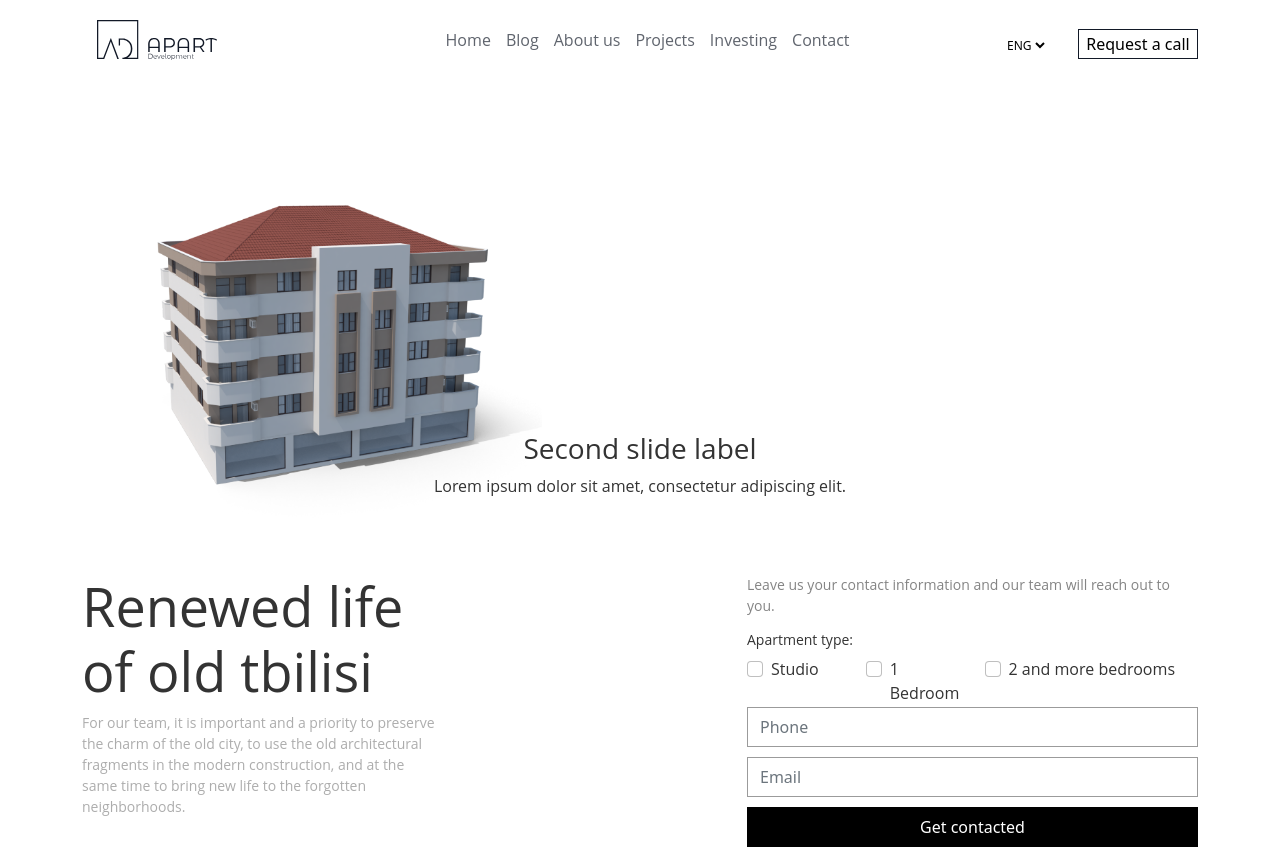
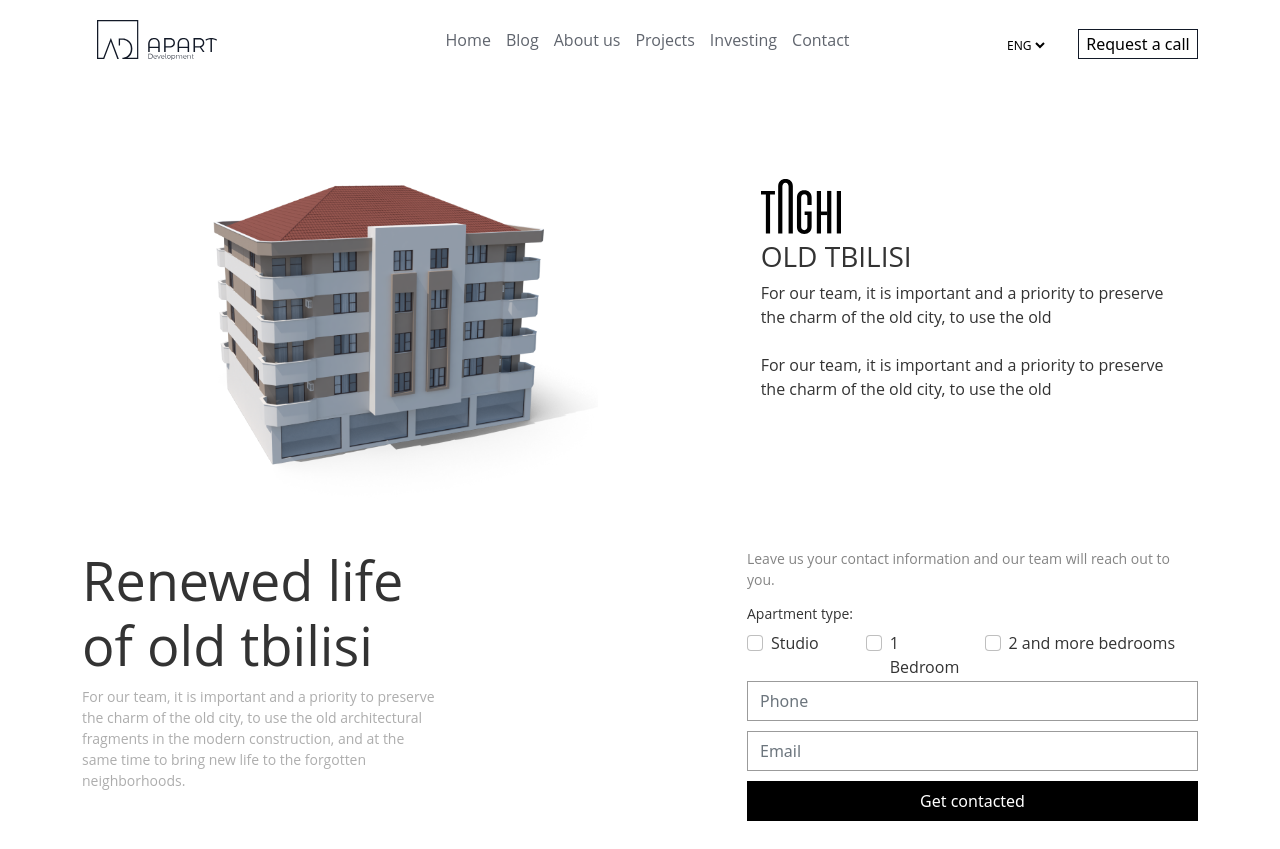
Before and after one commit to G-Apxo/Apart, a Next.js app: page / in a window 1280 px wide. Shown: the top 849 px of the page. Built offline with nearby package versions, Linux system fonts and the light colour scheme.

Commit message:
slider layout design creation

```diff
--- a/src/components/Slider/slider.js
+++ b/src/components/Slider/slider.js
@@ -1,41 +1,70 @@
 import React from 'react'
-import { Nav, Button,Row,Container,input,Carousel } from 'react-bootstrap'
+import { Nav, Button,Row,Container,input,Carousel, Col } from 'react-bootstrap'
 import Slide1 from '../../../assets/slider.png'
+import Taghi from '../../../assets/taghi.svg'
 import Image from 'next/image'
 
 function slider() {
   return (
-        <Container>
-            <Row>
             <Carousel>
               <Carousel.Item>
-              <Image src={Slide1} alt="banner immage" />
-                <Carousel.Caption>
-                  <h3>First slide label</h3>
-                  <p>Nulla vitae elit libero, a pharetra augue mollis interdum.</p>
-                </Carousel.Caption>
+                <Row>
+                  <Col className="col-7 justify-content-center d-flex">
+                  <Image src={Slide1} alt="banner immage" />
+                  </Col>
+                  <Col className='col-5 d-flex align-items-center'>
+                    <div className=''>
+                    <Image src={Taghi} alt="banner immage" />
+                    <h3>OLD TBILISI</h3>
+                    <p>For our team, it is important and a priority to preserve   <br/>the charm of the old city, to use the old
+                    <br/>
+                    <br/>
+                    For our team, it is important and a priority to preserve  <br/> the charm of the old city, to use the old
+                    </p>
+                    </div>
+
+                  </Col>
+                </Row>
               </Carousel.Item>
               <Carousel.Item>
-              <Image src={Slide1} alt="banner immage" />
+              <Row>
+                  <Col className="col-7 justify-content-center d-flex">
+                  <Image src={Slide1} alt="banner immage" />
+                  </Col>
+                  <Col className='col-5 d-flex align-items-center'>
+                    <div className=''>
+                    <Image src={Taghi} alt="banner immage" />
+                    <h3>OLD TBILISI</h3>
+                    <p>For our team, it is important and a priority to preserve   <br/>the charm of the old city, to use the old
+                    <br/>
+                    <br/>
+                    For our team, it is important and a priority to preserve  <br/> the charm of the old city, to use the old
+                    </p>
+                    </div>
 
-                <Carousel.Caption>
-                  <h3>Second slide label</h3>
-                  <p>Lorem ipsum dolor sit amet, consectetur adipiscing elit.</p>
-                </Carousel.Caption>
+                  </Col>
+                </Row>
               </Carousel.Item>
               <Carousel.Item>
-              <Image src={Slide1} alt="banner immage" />
+              <Row>
+                  <Col className="col-7 justify-content-center d-flex">
+                  <Image src={Slide1} alt="banner immage" />
+                  </Col>
+                  <Col className='col-5 d-flex align-items-center'>
+                    <div className=''>
+                    <Image src={Taghi} alt="banner immage" />
+                    <h3>OLD TBILISI</h3>
+                    <p>For our team, it is important and a priority to preserve   <br/>the charm of the old city, to use the old
+                    <br/>
+                    <br/>
+                    For our team, it is important and a priority to preserve  <br/> the charm of the old city, to use the old
+                    </p>
+                    </div>
 
-                <Carousel.Caption>
-                  <h3>Third slide label</h3>
-                  <p>Praesent commodo cursus magna, vel scelerisque nisl consectetur.</p>
-                </Carousel.Caption>
+                  </Col>
+                </Row>
               </Carousel.Item>
             </Carousel>
-
-            </Row>
-        </Container>
-
   )
 }
 
```
Also changed, not shown: assets/taghi.svg (added).
